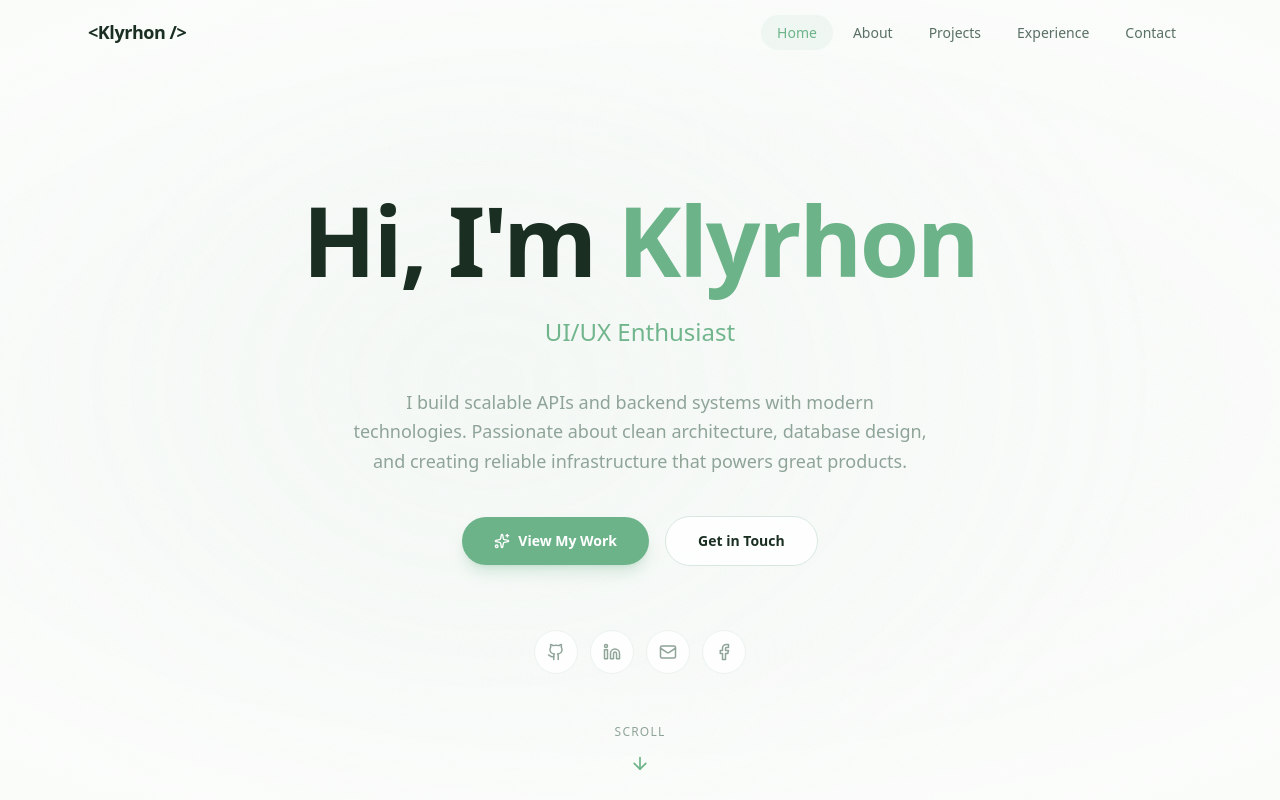
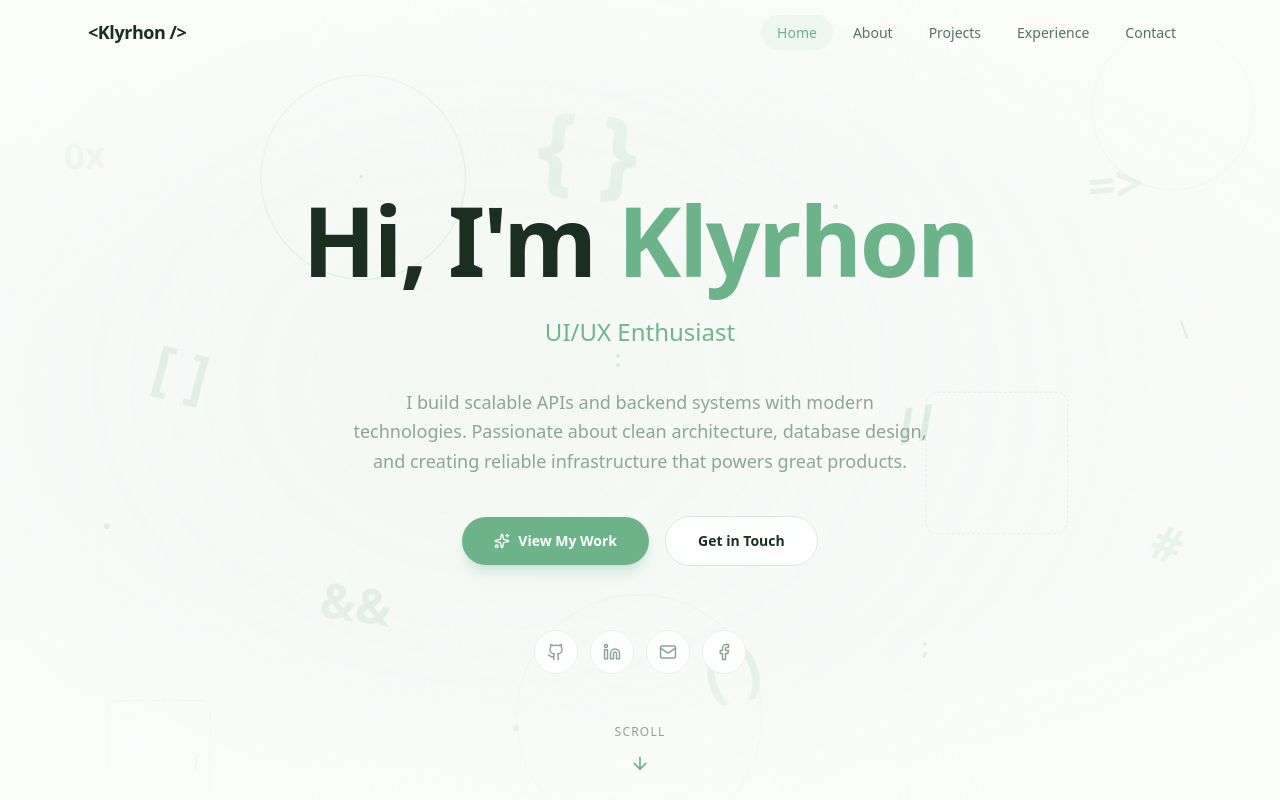
Before and after one commit to KlyrhonMiko/portfolio, a Next.js app: page / in a window 1280 px wide. Shown: the top 800 px of the page. Built offline with nearby package versions, Linux system fonts and the light colour scheme.

Commit message:
style: improve the background

```diff
--- a/src/app/globals.css
+++ b/src/app/globals.css
@@ -227,7 +227,27 @@ html.lenis body {
   }
 }
 
-/* ===== Background Patterns ===== */
+/* ===== Parallax Background ===== */
+
+@keyframes geo-drift {
+  0%, 100% {
+    transform: translate(0, 0) scale(1);
+  }
+  50% {
+    transform: translate(8px, -12px) scale(1.03);
+  }
+}
+
+.parallax-geo-ring {
+  animation: geo-drift 18s ease-in-out infinite;
+}
+
+.parallax-geo-ring:nth-child(even) {
+  animation-delay: -9s;
+  animation-duration: 22s;
+}
+
+/* ===== Background Patterns =====*/
 
 .dot-pattern {
   background-image: radial-gradient(circle at center, var(--color-accent) 1px, transparent 1px);
--- a/src/components/Background.tsx
+++ b/src/components/Background.tsx
@@ -1,18 +1,252 @@
 "use client";
 
+import { useRef } from "react";
+import gsap from "gsap";
+import { useGSAP } from "@gsap/react";
+import { ScrollTrigger } from "gsap/ScrollTrigger";
+
+if (typeof window !== "undefined") {
+    gsap.registerPlugin(ScrollTrigger);
+}
+
+interface FloatingElement {
+    content: string;
+    x: string;
+    y: string;
+    size: string;
+    opacity: number;
+    rotate?: number;
+    font?: "mono" | "sans";
+}
+
+// Deep layer is now just geometric rings (no grid)
+
+const midSymbols: FloatingElement[] = [
+    { content: "{ }", x: "8%", y: "10%", size: "text-7xl", opacity: 0.18, rotate: -8, font: "mono" },
+    { content: "< />", x: "78%", y: "5%", size: "text-6xl", opacity: 0.15, rotate: 12, font: "mono" },
+    { content: "=>", x: "85%", y: "30%", size: "text-5xl", opacity: 0.18, rotate: -5, font: "mono" },
+    { content: "[ ]", x: "12%", y: "45%", size: "text-6xl", opacity: 0.15, rotate: 15, font: "mono" },
+    { content: "//", x: "70%", y: "50%", size: "text-5xl", opacity: 0.18, rotate: -10, font: "mono" },
+    { content: "&&", x: "25%", y: "65%", size: "text-5xl", opacity: 0.14, rotate: 8, font: "mono" },
+    { content: "( )", x: "55%", y: "70%", size: "text-6xl", opacity: 0.15, rotate: -12, font: "mono" },
+    { content: "{ }", x: "42%", y: "25%", size: "text-8xl", opacity: 0.12, rotate: 5, font: "mono" },
+    { content: "#", x: "90%", y: "60%", size: "text-5xl", opacity: 0.14, rotate: 20, font: "mono" },
+    { content: "0x", x: "5%", y: "28%", size: "text-4xl", opacity: 0.15, rotate: -3, font: "mono" },
+];
+
+const nearElements: FloatingElement[] = [
+    { content: "●", x: "18%", y: "6%", size: "text-sm", opacity: 0.22 },
+    { content: "|", x: "82%", y: "18%", size: "text-2xl", opacity: 0.18, rotate: 15, font: "mono" },
+    { content: ";", x: "35%", y: "14%", size: "text-3xl", opacity: 0.2, font: "mono" },
+    { content: "●", x: "65%", y: "36%", size: "text-xs", opacity: 0.22 },
+    { content: ":", x: "48%", y: "46%", size: "text-2xl", opacity: 0.18, font: "mono" },
+    { content: "●", x: "8%", y: "58%", size: "text-sm", opacity: 0.2 },
+    { content: "|", x: "92%", y: "44%", size: "text-xl", opacity: 0.18, rotate: -20, font: "mono" },
+    { content: ";", x: "72%", y: "66%", size: "text-2xl", opacity: 0.2, font: "mono" },
+    { content: "●", x: "28%", y: "34%", size: "text-[8px]", opacity: 0.25 },
+    { content: "_", x: "55%", y: "12%", size: "text-xl", opacity: 0.18, font: "mono" },
+    { content: "●", x: "40%", y: "72%", size: "text-sm", opacity: 0.2 },
+    { content: "|", x: "15%", y: "74%", size: "text-lg", opacity: 0.18, rotate: 10, font: "mono" },
+];
+
 export default function Background() {
+    const containerRef = useRef<HTMLDivElement>(null);
+    const deepRef = useRef<HTMLDivElement>(null);
+    const midRef = useRef<HTMLDivElement>(null);
+    const nearRef = useRef<HTMLDivElement>(null);
+
+    useGSAP(() => {
+        const deep = deepRef.current;
+        const mid = midRef.current;
+        const near = nearRef.current;
+        if (!deep || !mid || !near) return;
+
+        const allLayers = [deep, mid, near];
+
+        // Vertical parallax across the full page
+        const verticalSpeeds = [-8, -20, -35];
+        allLayers.forEach((el, i) => {
+            gsap.fromTo(
+                el,
+                { yPercent: 0 },
+                {
+                    yPercent: verticalSpeeds[i],
+                    ease: "none",
+                    scrollTrigger: {
+                        trigger: document.body,
+                        start: "top top",
+                        end: "bottom bottom",
+                        scrub: 0.6,
+                        invalidateOnRefresh: true,
+                    },
+                }
+            );
+        });
+
+        // Horizontal parallax during the pinned Projects section
+        const projectsSection = document.getElementById("projects");
+        if (projectsSection) {
+            const getHorizontalEnd = () => {
+                const track = projectsSection.querySelector<HTMLElement>(".will-change-transform");
+                if (track) return `+=${track.scrollWidth - window.innerWidth}`;
+                return "+=2000";
+            };
+
+            const horizontalSpeeds = [-4, -10, -18];
+            allLayers.forEach((el, i) => {
+                gsap.fromTo(
+                    el,
+                    { xPercent: 0 },
+                    {
+                        xPercent: horizontalSpeeds[i],
+                        ease: "none",
+                        scrollTrigger: {
+                            trigger: projectsSection,
+                            start: "top top",
+                            end: getHorizontalEnd,
+                            scrub: 0.6,
+                            invalidateOnRefresh: true,
+                        },
+                    }
+                );
+            });
+        }
+    }, []);
+
     return (
-        <div className="fixed inset-0 z-[-1] overflow-hidden pointer-events-none">
-            {/* Animated mesh gradient */}
+        <div
+            ref={containerRef}
+            className="fixed inset-0 z-[-1] overflow-hidden pointer-events-none"
+        >
+            {/* Base: mesh gradient */}
             <div className="mesh-gradient absolute inset-0 opacity-[0.07]" />
 
-            {/* Film grain / noise overlay */}
+            {/* Base: noise overlay */}
             <div className="noise-overlay absolute inset-0 opacity-[0.03] mix-blend-overlay" />
+
+            {/* === DEEP LAYER: Geometric rings only (no grid) === */}
+            <div
+                ref={deepRef}
+                className="absolute will-change-transform"
+                style={{ inset: "-15% 0", height: "130%" }}
+            >
+                <div
+                    className="parallax-geo-ring absolute"
+                    style={{
+                        left: "20%",
+                        top: "20%",
+                        width: "200px",
+                        height: "200px",
+                        border: "1.5px solid var(--color-primary)",
+                        borderRadius: "50%",
+                        opacity: 0.18,
+                    }}
+                />
+                <div
+                    className="parallax-geo-ring absolute"
+                    style={{
+                        left: "72%",
+                        top: "50%",
+                        width: "140px",
+                        height: "140px",
+                        border: "1.5px dashed var(--color-accent-teal)",
+                        borderRadius: "12px",
+                        opacity: 0.2,
+                        transform: "rotate(45deg)",
+                    }}
+                />
+                <div
+                    className="parallax-geo-ring absolute"
+                    style={{
+                        left: "40%",
+                        top: "70%",
+                        width: "240px",
+                        height: "240px",
+                        border: "1.5px solid var(--color-accent)",
+                        borderRadius: "50%",
+                        opacity: 0.15,
+                    }}
+                />
+                <div
+                    className="parallax-geo-ring absolute"
+                    style={{
+                        left: "85%",
+                        top: "15%",
+                        width: "160px",
+                        height: "160px",
+                        border: "1.5px solid var(--color-primary)",
+                        borderRadius: "50%",
+                        opacity: 0.12,
+                    }}
+                />
+                <div
+                    className="parallax-geo-ring absolute"
+                    style={{
+                        left: "8%",
+                        top: "80%",
+                        width: "100px",
+                        height: "100px",
+                        border: "1.5px dashed var(--color-primary)",
+                        borderRadius: "8px",
+                        opacity: 0.16,
+                        transform: "rotate(20deg)",
+                    }}
+                />
+            </div>
+
+            {/* === MID LAYER: Code symbols === */}
+            <div
+                ref={midRef}
+                className="absolute will-change-transform"
+                style={{ inset: "-25% 0", height: "150%" }}
+            >
+                {midSymbols.map((el, i) => (
+                    <span
+                        key={`mid-${i}`}
+                        className={`absolute select-none ${el.size} text-primary`}
+                        style={{
+                            left: el.x,
+                            top: el.y,
+                            opacity: el.opacity,
+                            transform: el.rotate ? `rotate(${el.rotate}deg)` : undefined,
+                            fontFamily: "var(--font-mono)",
+                            fontWeight: 600,
+                            filter: "blur(0.5px)",
+                        }}
+                    >
+                        {el.content}
+                    </span>
+                ))}
+            </div>
+
+            {/* === NEAR LAYER: Small punctuation & dots === */}
+            <div
+                ref={nearRef}
+                className="absolute will-change-transform"
+                style={{ inset: "-40% 0", height: "180%" }}
+            >
+                {nearElements.map((el, i) => (
+                    <span
+                        key={`near-${i}`}
+                        className={`absolute select-none ${el.size} text-primary`}
+                        style={{
+                            left: el.x,
+                            top: el.y,
+                            opacity: el.opacity,
+                            transform: el.rotate ? `rotate(${el.rotate}deg)` : undefined,
+                            fontFamily: el.font === "mono" ? "var(--font-mono)" : undefined,
+                            fontWeight: el.font === "mono" ? 600 : undefined,
+                        }}
+                    >
+                        {el.content}
+                    </span>
+                ))}
+            </div>
 
             {/* Dot grid pattern */}
             <div className="dot-pattern absolute inset-0 opacity-[0.03]" />
 
-            {/* Vignette – soft radial darkening at edges */}
+            {/* Vignette */}
             <div
                 className="absolute inset-0"
                 style={{
```
